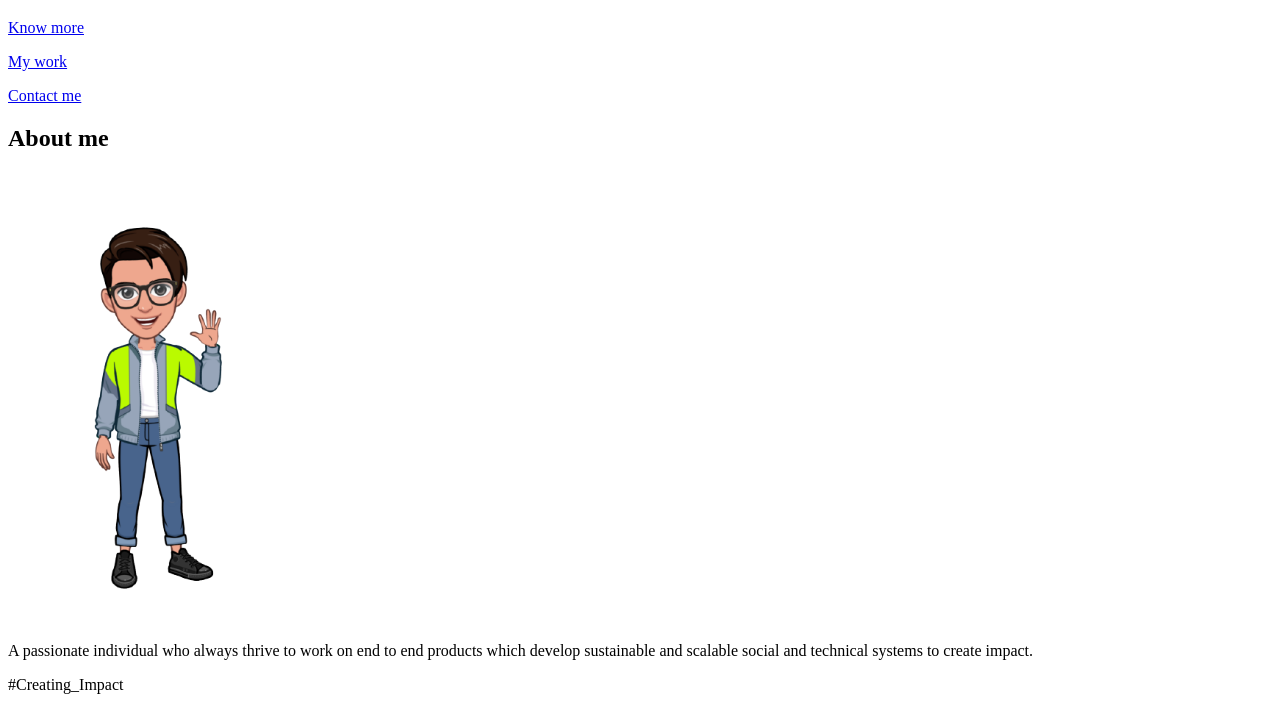
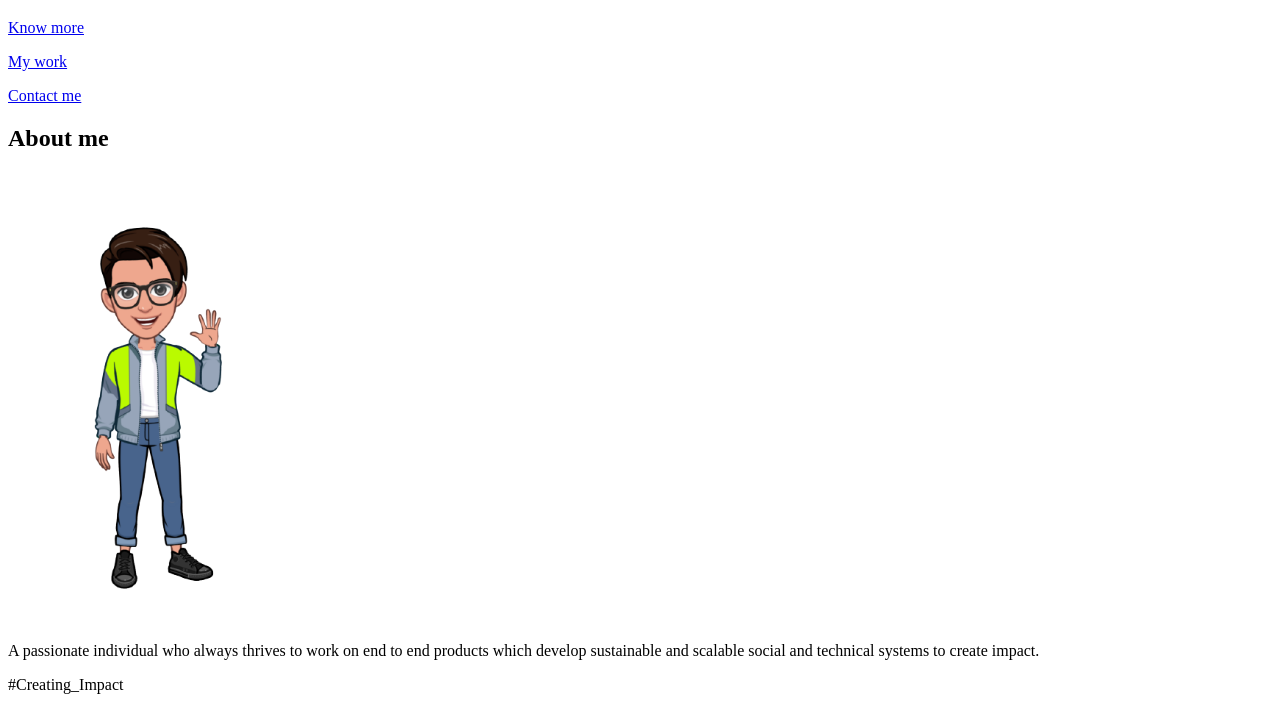
Before and after one commit to Puneesh6280/portfolio, a website: page src/template.html in a window 1280 px wide. Shown: the part 98-800 px from the top of the page. Drawn offline with nearby package versions, Linux system fonts and the light colour scheme.

Commit message:
minor changes

```diff
--- a/src/template.html
+++ b/src/template.html
@@ -80,7 +80,7 @@
           <div class="col-md-6 col-sm-12">
             <div class="about-wrapper__info">
               <p class="about-wrapper__info-text">
-                  A passionate individual who always thrive to work on end to end products which develop sustainable and scalable social and technical systems to create impact.
+                  A passionate individual who always thrives to work on end to end products which develop sustainable and scalable social and technical systems to create impact.
               </p>
               <p class="about-wrapper__info-text">
             #Creating_Impact
```
